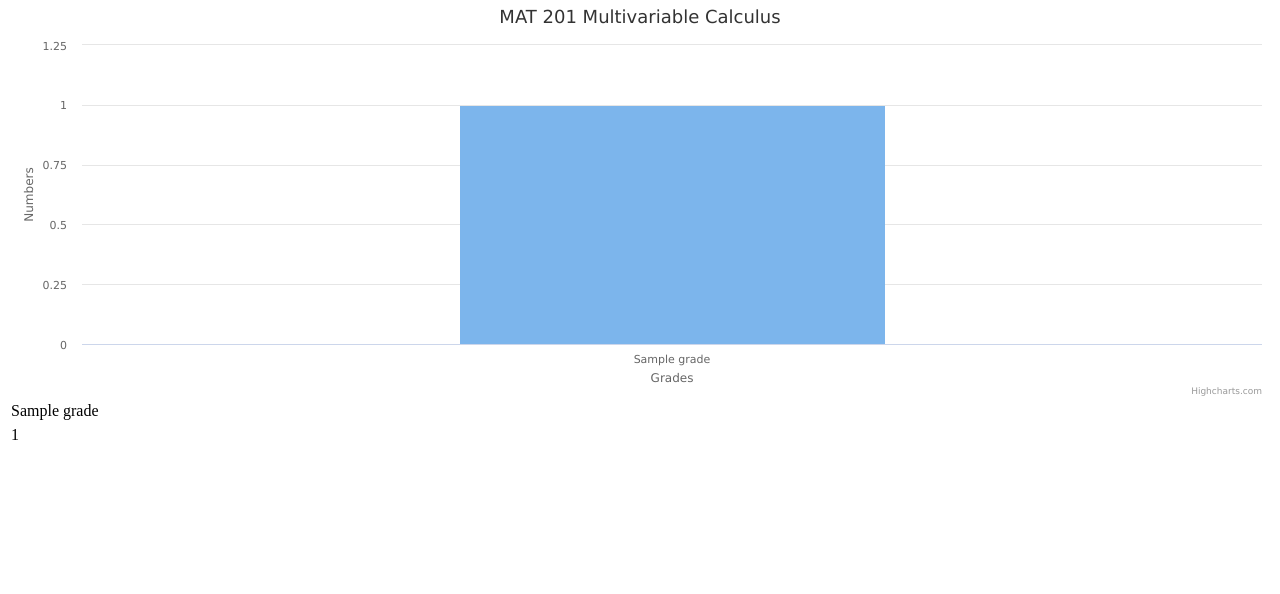
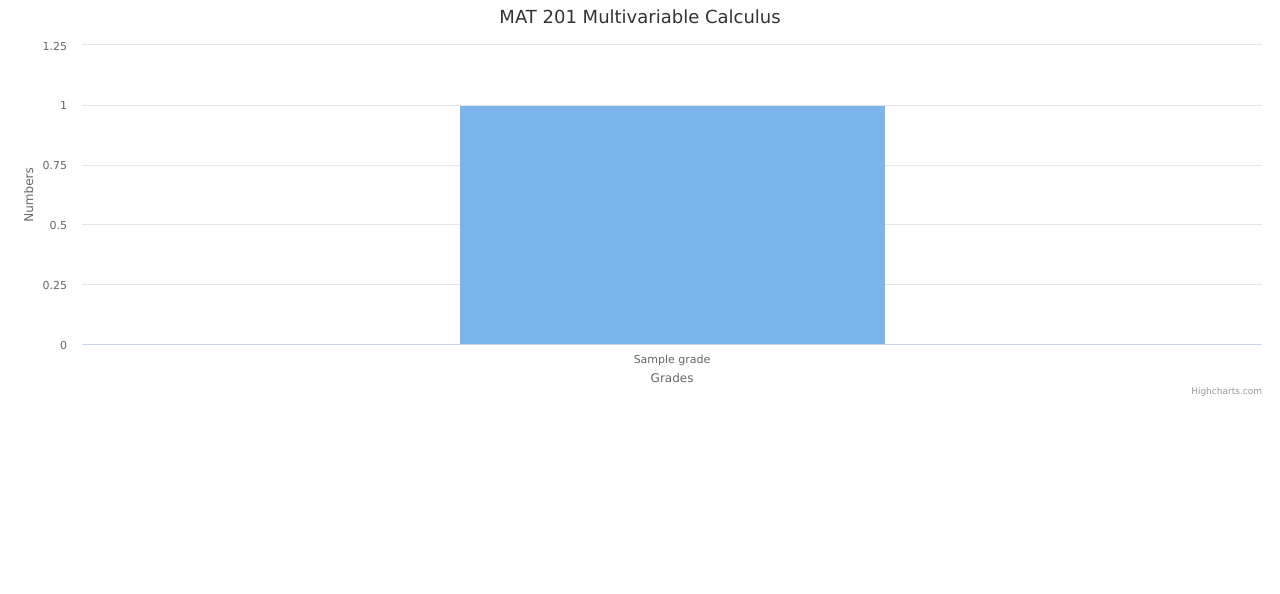
Before and after one commit to advaitchauhan/CurveIt, a Django app: template CurveIt/curves/templates/curves/course_specific.html in a window 1280 px wide. Shown: the part 81-675 px from the top of the page. Run offline with Django 3.2, Linux system fonts and the light colour scheme; data comes from the database, SQL or seed files in the repository; both versions use the stored data as it was after the commit; tables that the repository leaves empty hold one stand-in row (values such as "Sample post"); the template is opened without the code that fills it: values that come from a table or form of the project are taken from there, most other values are stand-ins (such as "Sample title", 1, 10 or a date in 2020); some libraries are stand-ins or nearby versions.

Commit message:
Hide excess information on course-specific page

```diff
--- a/CurveIt/curves/templates/curves/course_specific.html
+++ b/CurveIt/curves/templates/curves/course_specific.html
@@ -11,14 +11,14 @@
 		<table class="thisTable">
 			{% for grade in grades %}
 				<tr>
-					<td class="_grade">{{ grade }}</td>
+					<td class="_grade" hidden>{{ grade }}</td>
 				</tr>
 			{% endfor %}
 		</table>
 		<table class="thisTable">
 			{% for num in numGrades %}
 				<tr>
-					<td class="_numGrade">{{ num }}</td>
+					<td class="_numGrade" hidden>{{ num }}</td>
 				</tr>
 			{% endfor %}
 		</table>
```
Also changed, not shown: CurveIt/db.sqlite3, 13 other files.
